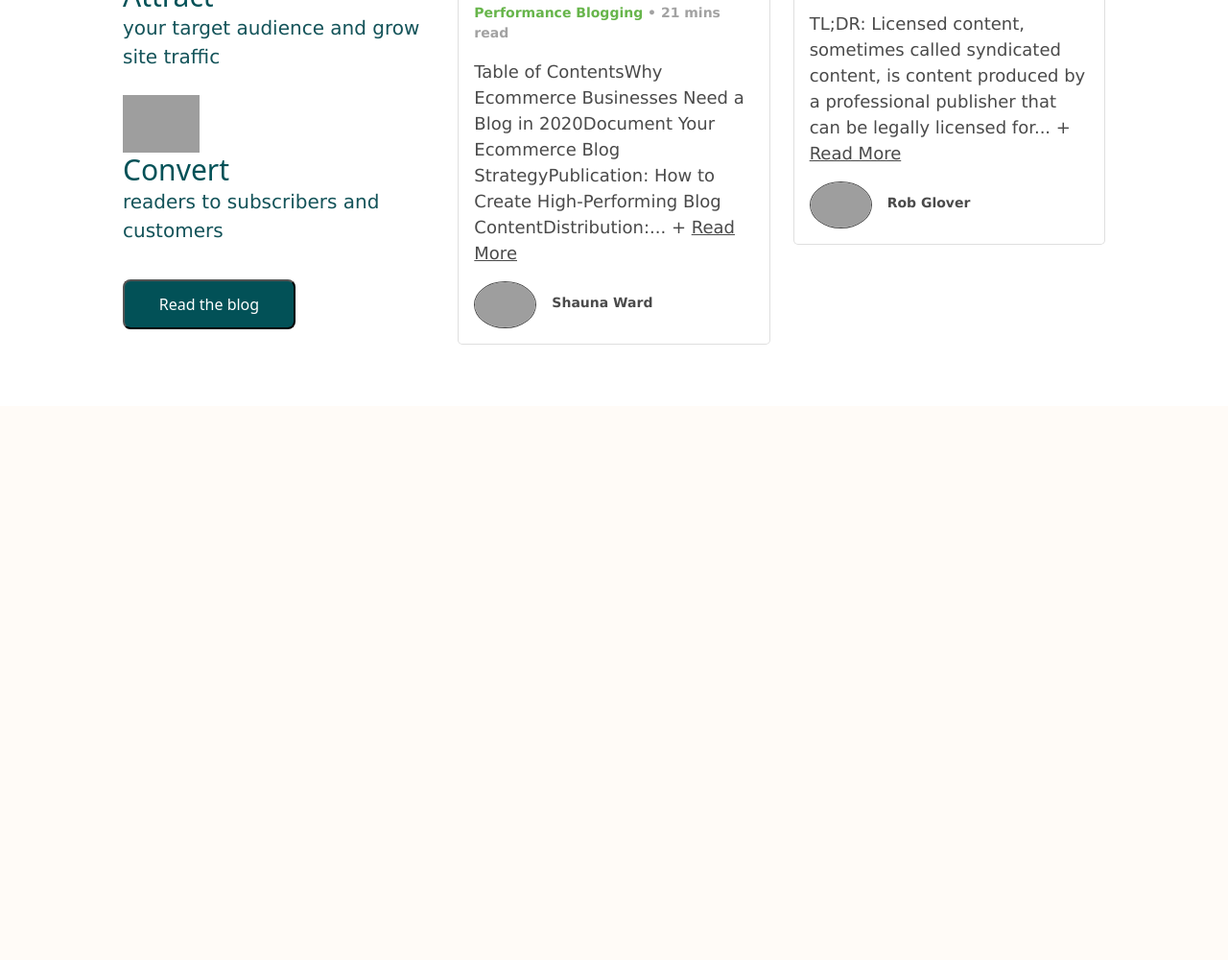
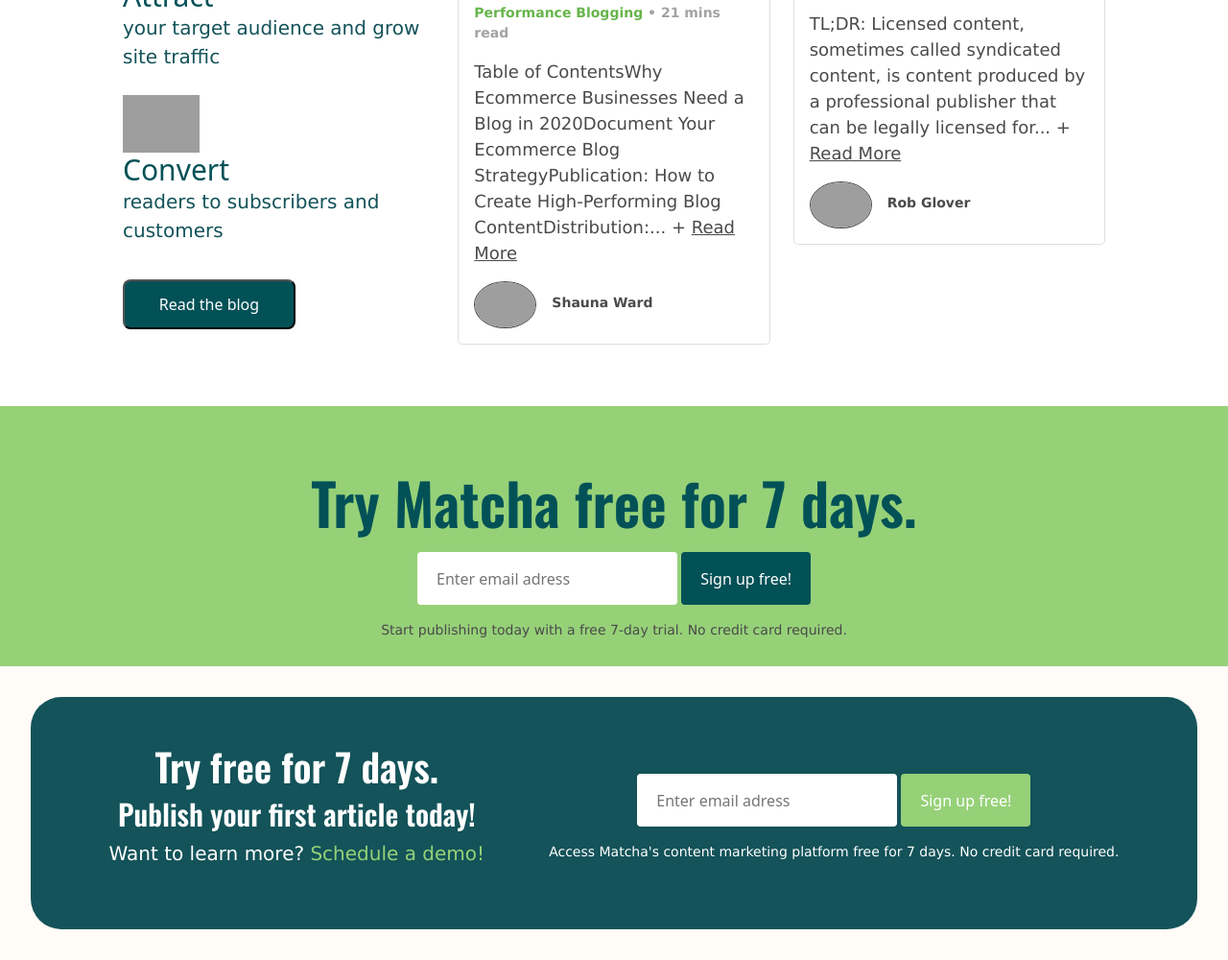
Before and after one commit to AlexxCepeda/Fase1_Sesion1, a website: page index.html in a window 1280 px wide. Shown: the part 4698-5698 px from the top of the page at 96% size. Before the commit the page ends 5121 px from the top, so only its background shows below. Drawn offline with nearby package versions, Linux system fonts and the light colour scheme; grey boxes are pictures that could not be loaded.

Commit message:
Agregamos secciones de TRY

```diff
--- a/index.html
+++ b/index.html
@@ -455,6 +455,33 @@
             </div>
         </div>
     </section>
+    <section class="try-it">
+        <h2>Try Matcha free for 7 days.</h2>
+        <form action="submit">
+            <input type="text" placeholder="Enter email adress">
+            <button>Sign up free!</button>
+            <p>Start publishing today with a free 7-day trial.
+                <span>No credit card</span> required.
+            </p>
+        </form>
+    </section>
+    <section class="try-it2">
+        <div class="box-try">
+            <div class="content-try">
+                <h3>Try free for 7 days.</h3>
+                <h4>Publish your first article today!</h4>
+                <p>Want to learn more? <span>Schedule a demo!</span></p>
+            </div>
+            <div class="form-try">
+                <form action="submit">
+                    <input type="text" placeholder="Enter email adress">
+                    <button>Sign up free!</button>
+                    <p>Access Matcha's content marketing platform free for 7 days. No credit card required.
+                    </p>
+                </form>
+            </div>
+        </div>
+    </section>
     <script src="https://cdn.jsdelivr.net/npm/bootstrap@5.1.3/dist/js/bootstrap.bundle.min.js"
         integrity="sha384-ka7Sk0Gln4gmtz2MlQnikT1wXgYsOg+OMhuP+IlRH9sENBO0LRn5q+8nbTov4+1p"
         crossorigin="anonymous"></script>
--- a/scss/main.scss
+++ b/scss/main.scss
@@ -96,6 +96,111 @@
     }
 }
 
+.try-it {
+    text-align: center;
+    background-color: #96d178;
+    padding: 4rem 0;
+
+    h2 {
+        color: $dark-green-title;
+        font-family: $font-title;
+        font-size: 60px;
+        margin-bottom: 1rem;
+    }
+
+    form {
+        height: 55px;
+    }
+
+    input {
+        margin-right: 0;
+        padding: 6px 20px;
+        border-radius: 4px;
+        border: none;
+        height: 100%;
+    }
+
+    button {
+        margin-left: 0;
+        padding: 6px 20px;
+        border: none;
+        border-radius: 4px;
+        height: 100%;
+    }
+
+    p {
+        margin-top: 1rem;
+        color: $gray;
+        font-size: 14px;
+        font-weight: 500;
+        margin-bottom: 5rem;
+    }
+}
+
+.box-try {
+    margin: 2rem;
+    padding: 3rem;
+    border-radius: 2rem;
+    background-color: $dark-green-text;
+
+    .content-try {
+        h3 {
+            font-family: $font-title;
+            font-size: 40px;
+            color: white;
+        }
+
+        h4 {
+            font-family: $font-title;
+            font-size: 30px;
+            color: white;
+        }
+
+        p {
+            color: white;
+        }
+
+        span {
+            color: #96d178;
+            cursor: pointer;
+        }
+    }
+
+    .form-try {
+        form {
+            height: 55px;
+        }
+
+        input {
+            margin-right: 0;
+            padding: 6px 20px;
+            border-radius: 4px;
+            border: none;
+            height: 100%;
+        }
+
+        button {
+            margin-left: 0;
+            padding: 6px 20px;
+            border: none;
+            border-radius: 4px;
+            height: 100%;
+            background-color: #96d178;
+        }
+
+        p {
+            margin-top: 1rem;
+            color: $white;
+            font-size: 14px;
+            font-weight: 500;
+            margin-bottom: 5rem;
+        }
+    }
+}
+
+
+
+
 @media (max-width: 575px) {
     .card {
         margin-top: 2rem;
@@ -109,4 +214,23 @@
         position: relative;
         left: 40%;
     }
+
+    .box-try {
+        height: 500px;
+    }
+
 }
+
+@media (min-width: 575px) {
+    .box-try {
+        display: flex;
+        text-align: center;
+        // align-items: center;
+        justify-content: space-around;
+
+        .form-try {
+            position: relative;
+            top: 2rem;
+        }
+    }
+}
```
Also changed, not shown: output.css, 1 other file.
